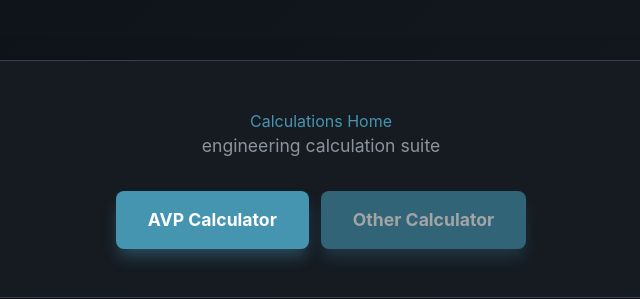
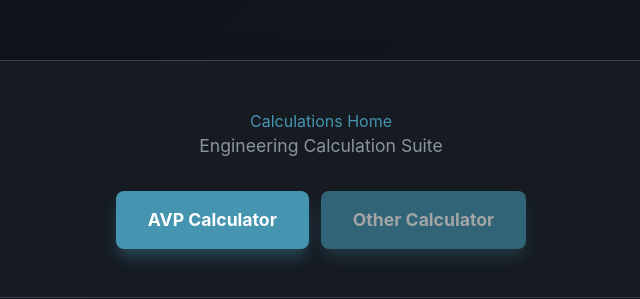
Before and after one commit to The-Code-Champion/AVP_Equations_ai, a plain HTML site: page index.html in a window 1280 px wide. Shown: the part 221-520 px from the top of the page, 319-959 px from the left. Drawn offline with nearby package versions, Linux system fonts and the light colour scheme.

Commit message:
capitalization

```diff
--- a/index.html
+++ b/index.html
@@ -97,7 +97,7 @@
 <body>
     <div class="container">
         <h1>Calculations Home</h1>
-        <p class="subtitle">engineering calculation suite</p>
+        <p class="subtitle">Engineering Calculation Suite</p>
 
         <div style="display:flex; justify-content:center; gap:0.75rem; margin-top:0.5rem;">
             <a href="page.html" class="cta-button">AVP Calculator</a>
```
